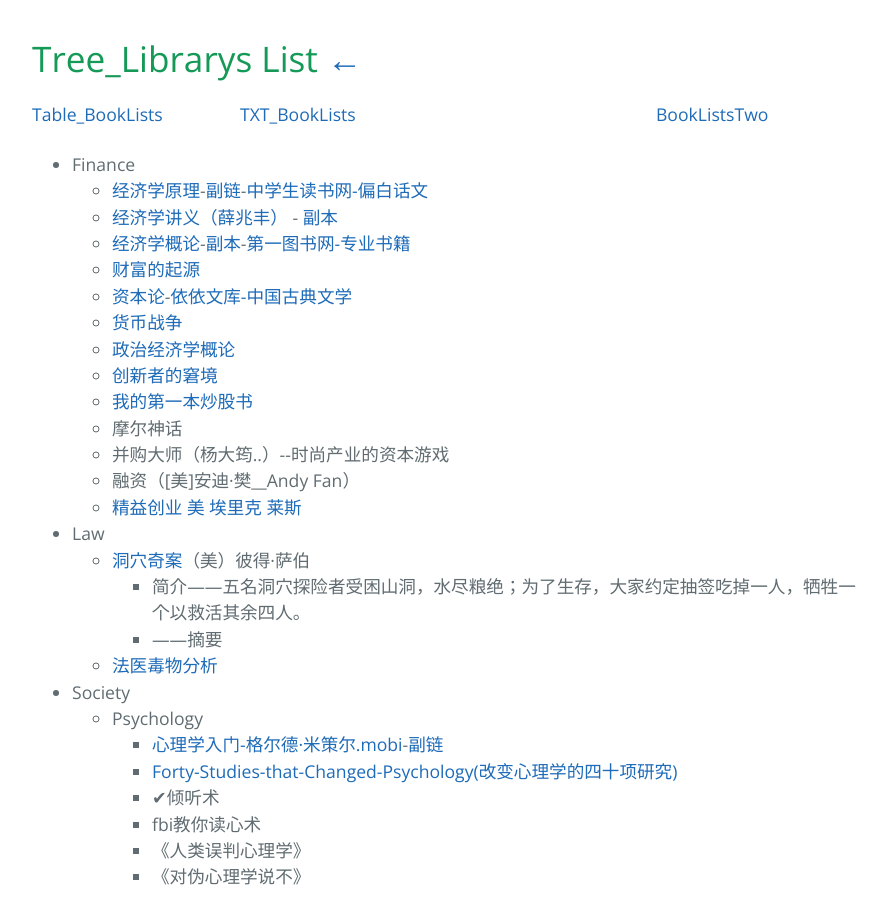
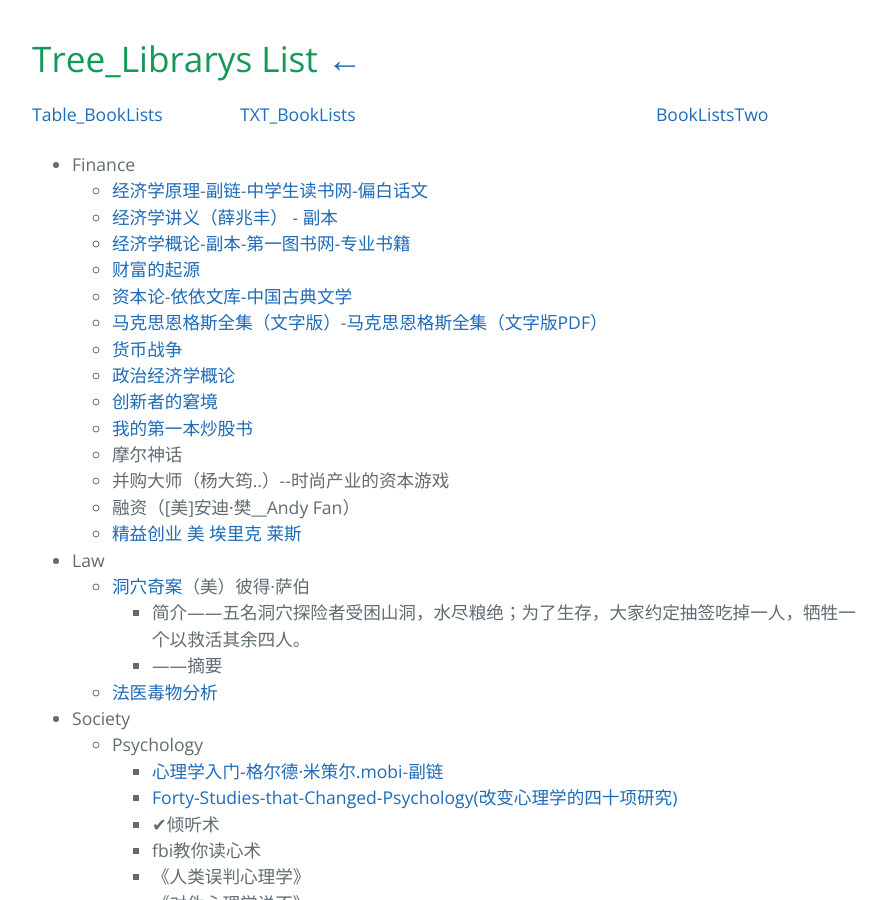
Before and after one commit to AmbroseRen/test, a Jekyll site: the page built from Library/BookListsOne.md, in a window 1280 px wide and 900 px high. Shown: the whole window, without its empty margins (192-1079 px from the left). Built offline with Jekyll 4.4.1, drawn with Linux system fonts in a browser that asks for light colours; our own code applies the rules of GitHub Pages for plain Markdown files; the repository's description, which GitHub fills in, is left out.

Commit message:
Update BookListsOne.md

```diff
--- a/Library/BookListsOne.md
+++ b/Library/BookListsOne.md
@@ -19,6 +19,7 @@
             <li><a href="http://www.tushu007.com/ISBN-9787309035568.pdf">经济学概论</a>-<a href="https://files.catbox.moe/ge6t0m.pdf">副本</a>-<a href="http://www.tushu007.com/">第一图书网-专业书籍</a></li>
             <li><a href="https://cdn.jsdelivr.net/gh/AmbroseRen/test@master/Library/Finance/%E8%B4%A2%E5%AF%8C%E7%9A%84%E8%B5%B7%E6%BA%90.pdf">财富的起源</a></li>
             <li><a href="https://www.yiyiwenku.com/zibenlun/">资本论</a>-<a href="https://www.yiyiwenku.com/">依依文库-中国古典文学</a></li>
+            <li><a href="https://www.marxists.org/chinese/marx-engels/index.htm">马克思恩格斯全集（文字版）</a>-<a href="https://www.marxists.org/chinese/pdf/me-old.htm">马克思恩格斯全集（文字版PDF）</a></li>
             <li><a href="https://www.thn21.com/Article/wai/8666.html">货币战争</a></li>
             <li><a href="http://www.tushu007.com/ISBN-9787300145778.pdf">政治经济学概论</a></li>
             <li><a href="https://cdn.jsdelivr.net/gh/AmbroseRen/test@master/Library/Finance/创新者的窘境_[（美）克里斯坦森著][中信出版社][2013.11][263页].pdf">创新者的窘境</a></li>
```
